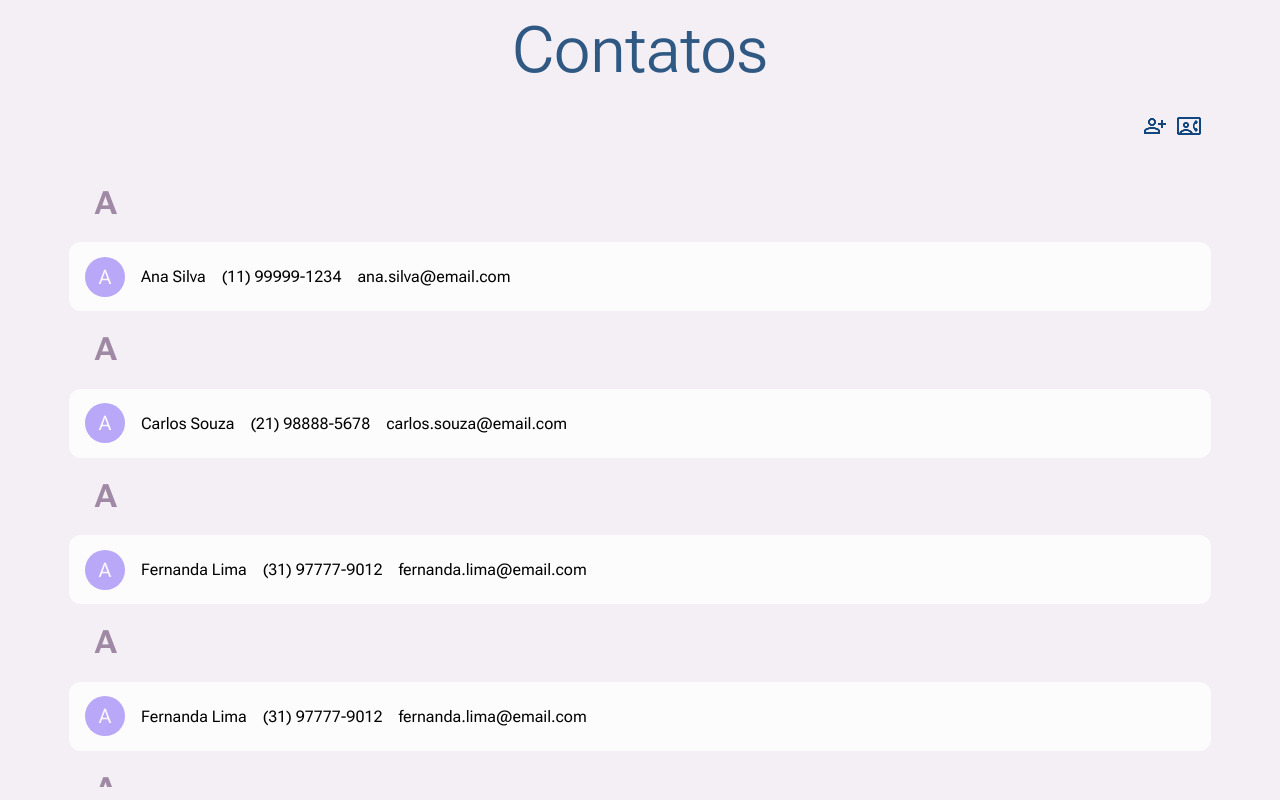
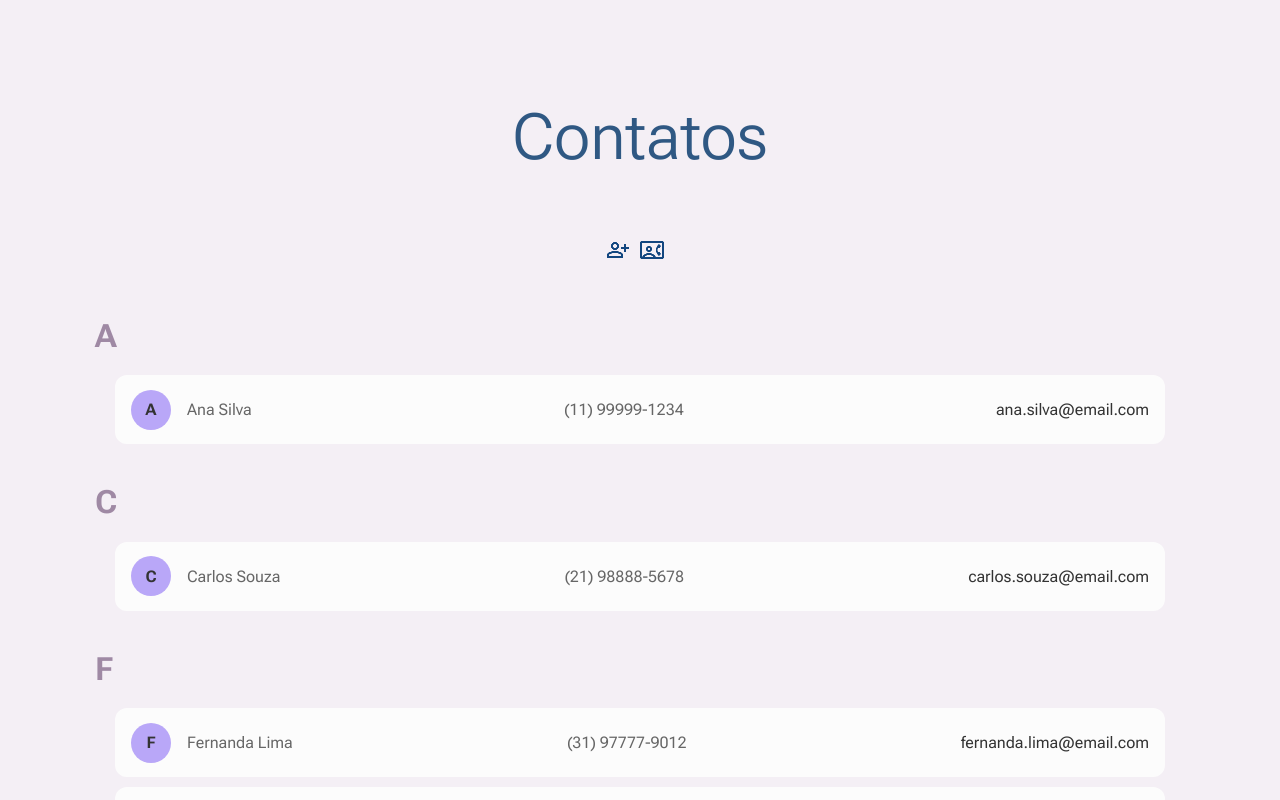
Before and after one commit to Enge-Olate/Telefone, a React (Vite) app: page / in a window 1280 px wide. Built offline with nearby package versions, Linux system fonts and the light colour scheme.

Commit message:
Refatorando estilos e implementando agrupamento de contatos por letra

```diff
--- a/src/components/actions/styles.ts
+++ b/src/components/actions/styles.ts
@@ -1,14 +1,13 @@
 import styled from "styled-components";
 
 export const Section = styled.section`
-display: flex;
 width: 180px;
-justify-content: flex-end;
-align-items: center;
-margin-left: 962px;
-
+height: 54px;
+text-align: center;
+margin-top: 64px;
 
 img{
+
     margin: 0 10px 0 0;
 }
 `
--- a/src/components/contactsList/ContactsList.tsx
+++ b/src/components/contactsList/ContactsList.tsx
@@ -1,29 +1,83 @@
 import type { Contact } from "../../interfaces/Contact";
-import { Avatar, ContainerList, SectionList } from "./styles";
+// O mockContacts não é necessário aqui, pois os dados vêm via props
+import {
+  Avatar,
+  SectionList,
+  LetterGroup,
+  LetterHeader,
+  ContactListUL,
+  ContactItemLI,
+  ContactInfoContainer
+} from "./styles";
+import { useEffect, useState } from "react";
+
+// Define um tipo para um grupo de contatos sob uma letra específica
+interface ContactGroup {
+  letter: string;
+  contacts: Contact[];
+}
+
 interface Props {
   contacts: Contact[];
 }
+
 export default function ContactsList({ contacts }: Props) {
+  // Estado para armazenar os contatos agrupados pela primeira letra do nome
+  const [groupedContacts, setGroupedContacts] = useState<ContactGroup[]>([]);
+
+  useEffect(() => {
+    // Este efeito será executado sempre que a prop 'contacts' mudar
+    if (contacts && contacts.length > 0) {
+      // Cria um mapa para armazenar temporariamente os contatos pela primeira letra
+      const groupsMap = new Map<string, Contact[]>();
+
+      contacts.forEach(contact => {
+        const firstLetter = contact.name.charAt(0).toUpperCase();
+        if (!groupsMap.has(firstLetter)) {
+          groupsMap.set(firstLetter, []);
+        }
+        groupsMap.get(firstLetter)?.push(contact);
+      });
+
+      // Converte o mapa para um array de objetos ContactGroup
+      // Ordena os grupos por letra alfabeticamente e os contatos dentro de cada grupo
+      const sortedGroups: ContactGroup[] = Array.from(groupsMap.entries())
+        .map(([letter, contactsInGroup]) => ({
+          letter,
+          contacts: contactsInGroup.sort((a, b) => a.name.localeCompare(b.name)) // Ordena contatos dentro de cada grupo
+        }))
+        .sort((a, b) => a.letter.localeCompare(b.letter)); // Ordena os grupos por letra
+
+      setGroupedContacts(sortedGroups);
+    } else {
+      setGroupedContacts([]); // Limpa se não houver contatos
+    }
+  }, [contacts]); // Array de dependências: re-executa o efeito se a prop 'contacts' mudar
+
   return (
     <main>
-      <ContainerList>
       <SectionList>
-          <ul>
-            {contacts.map((contact) => (
-              <li key={contact.id}>
-                <h2>A</h2>
-                <div>
-                  <Avatar>A</Avatar>
+        {groupedContacts.map((group) => (
+          <LetterGroup key={group.letter}>
+            <LetterHeader>{group.letter}</LetterHeader>
+            <ContactListUL>
+              {group.contacts.map((contact) => {
+                const firstLetter = contact.name.charAt(0).toUpperCase(); // Extrai a primeira letra para o Avatar
+                return (
+                  <ContactItemLI key={contact.id}>
+                    <ContactInfoContainer>
+                      <Avatar>{firstLetter}</Avatar>
                       <p>{contact.name}</p>
                       <p>{contact.phone}</p>
                       <p>{contact.email}</p>
-
-                </div>
-              </li>
+                    </ContactInfoContainer>
+                  </ContactItemLI>
+                );
+              })}
+            </ContactListUL>
+          </LetterGroup>
         ))}
-          </ul>
       </SectionList>
-      </ContainerList>
     </main>
   );
 }
--- a/src/components/contactsList/styles.ts
+++ b/src/components/contactsList/styles.ts
@@ -1,29 +1,39 @@
 import styled from "styled-components";
 
-export const ContainerList = styled.div`
-display: flex;
+export const SectionList = styled.section`
   width: 1142px;
-height: 144px;
-flex-direction: column;
-align-items: flex-start;
-gap: 42px;
-
-`
-
-export const SectionList = styled.section`
   display: flex;
   flex-direction: column;
-align-items: flex-start;
+  align-items: center;
+`;
 
-h2{
+export const LetterGroup = styled.div`
+  width: 100%;
+  margin-bottom: 20px;
+`;
+
+export const LetterHeader = styled.h2`
   margin-top: 19px;
   margin-left: 26px;
   margin-bottom: 20.5px;
   font-size: 32px;
   color: #9f89a4;
-}
-div{
-    width: 1142px;
+`;
+
+export const ContactListUL = styled.ul`
+  list-style: none;
+  padding: 0;
+  margin: 0;
+  display: flex;
+  flex-direction: column;
+  align-items: center;
+  gap: 10px;
+`;
+
+export const ContactItemLI = styled.li``;
+
+export const ContactInfoContainer = styled.div`
+  width: 1050px;
   height: 69px;
   padding: 16px;
   gap: 16px;
@@ -31,19 +41,35 @@ div{
   flex-direction: row;
   justify-content: flex-start;
   align-items: center;
-    flex-shrink: 0;
   background-color: #fcfcfc;
   border-radius: 12px;
+
+  p {
+    margin: 0;
+    font-size: 16px;
+    color: #333;
+
+    &:nth-of-type(1) {
+      font-weight: bold;
     }
-`
+
+    &:nth-of-type(2),
+    &:nth-of-type(3) {
+      color: #666;
+      flex-grow: 1;
+    }
+  }
+`;
+
 export const Avatar = styled.p`
   width: 40px;
   height: 40px;
   display: flex;
   justify-content: center;
   align-items: center;
-background-color: #B9A7F8;
-color: #FAF8FF;
+  background-color: #b9a7f8;
+  color: #faf8ff;
   border-radius: 50%;
   font-size: 20px;
-`
+  flex-shrink: 0;
+`;
--- a/src/index.ts
+++ b/src/index.ts
@@ -7,24 +7,30 @@ padding: 0;
 box-sizing: border-box;
 list-style: none;
 }
+body{
+    font-family: 'Roboto Flex', sans-serif;
+    background-color: #f4eff5;
+}
 `
 export const Container = styled.div`
+width: 100%;
 height: 100vh;
 display: flex;
 flex-direction: column;
 justify-content: space-around;
 align-items: center;
-background-color: #f4eff5;
-font-family: 'Roboto Flex', sans-serif;
 
 header{
-    width: 1142px;
+    width: 408px;
+    height: 74px;
+    margin-top: 100px;
 
 }
 
 main{
     width: 1142px;
     height: 622px;
+    margin-top: 16px;
     overflow-y: scroll;
     overflow-x: hidden;
 }
--- a/src/pages/Home.tsx
+++ b/src/pages/Home.tsx
@@ -1,6 +1,6 @@
+import { useEffect, useState } from "react";
 import ContactsList from "../components/contactsList/ContactsList";
 import { Header } from "../components/header/Header";
-import { useEffect, useState } from "react";
 import type { Contact } from "../interfaces/Contact";
 import mockContacts from '../assets/contacts.json'
 import ActionsSection from "../components/actions/ActionsSection";
```
Lines whose indentation alone changed are shown as unchanged.
